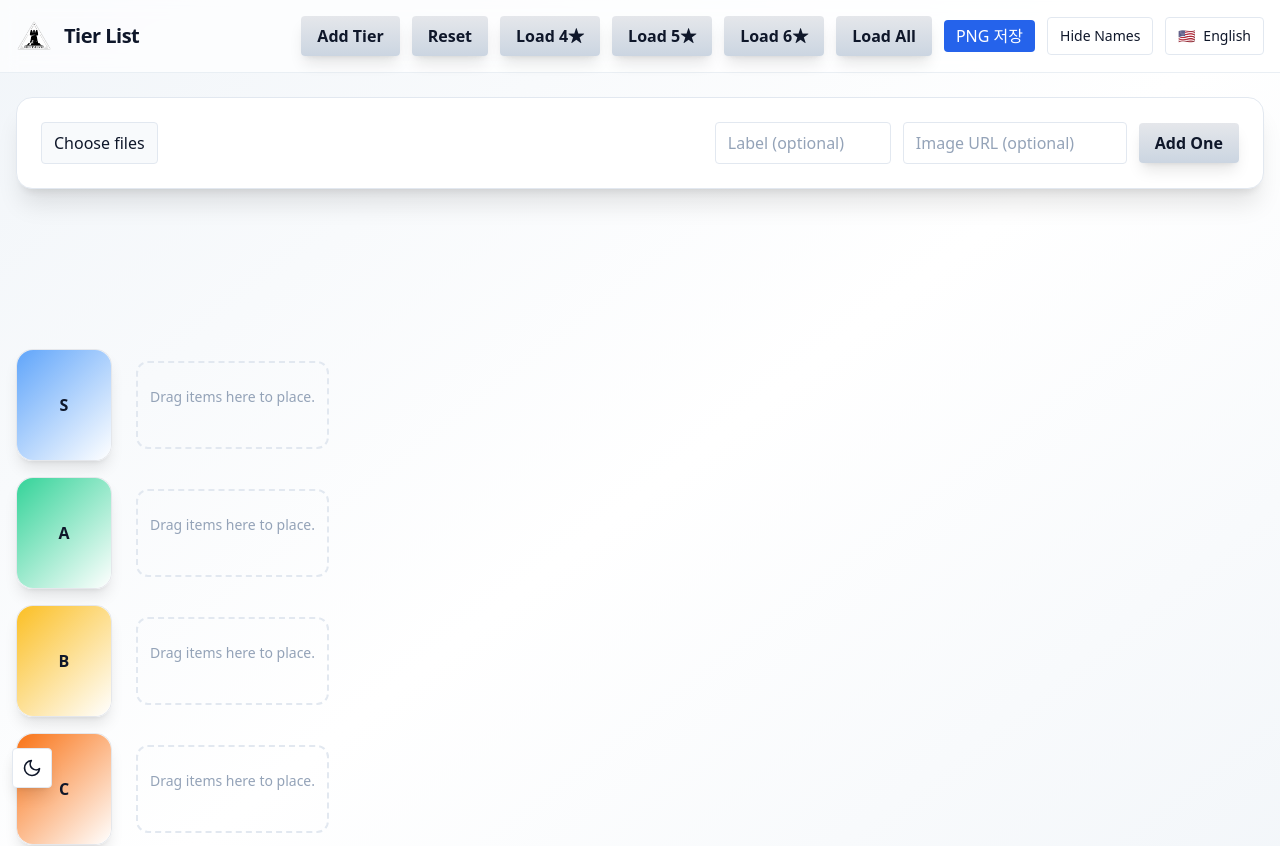
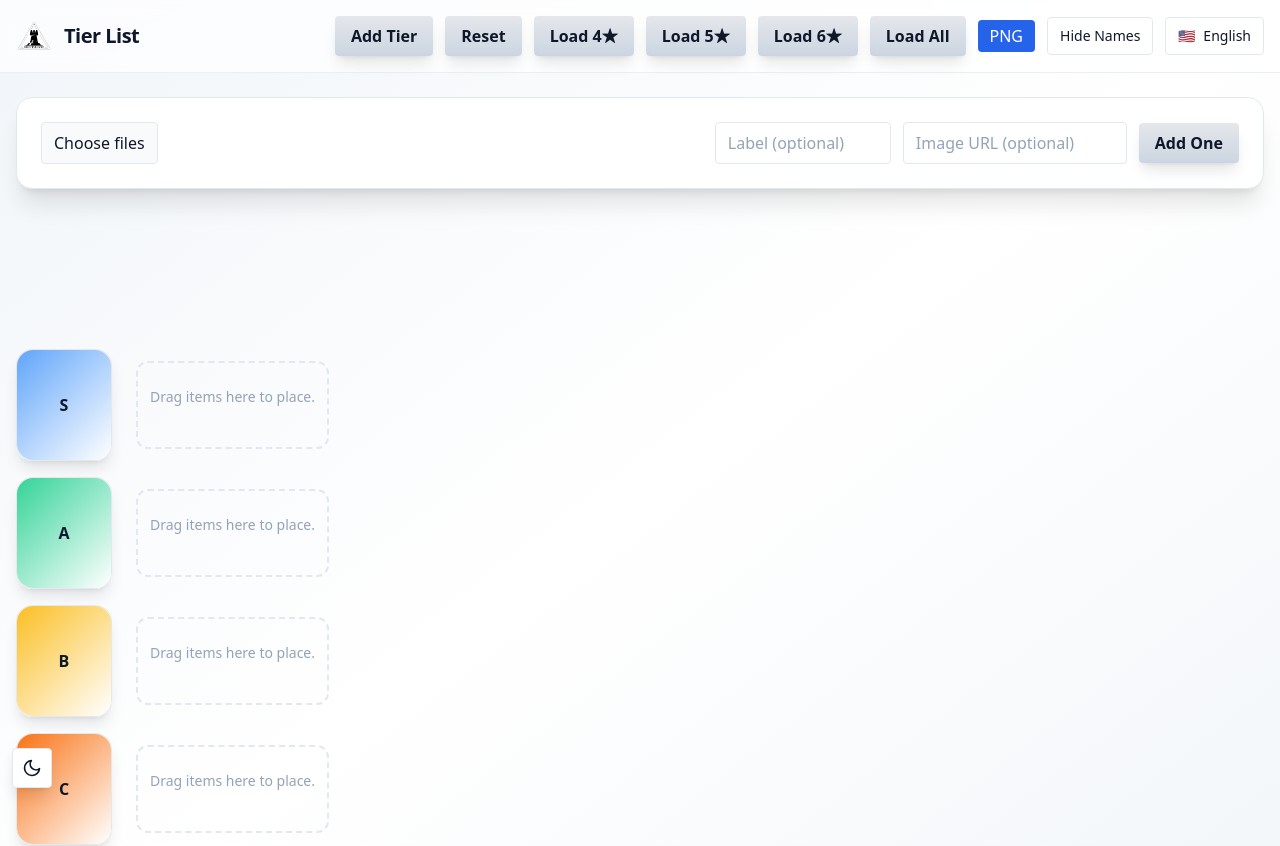
Before and after one commit to tsalthsu/TierMaker, a React (Vite) app: page / in a window 1280 px wide. Shown: the top 846 px of the page. Built offline with nearby package versions, Linux system fonts and the light colour scheme.

Commit message:
Update ExportPNG.jsx

```diff
--- a/src/components/ExportPNG.jsx
+++ b/src/components/ExportPNG.jsx
@@ -86,7 +86,7 @@ export default function ExportPNG({
       onClick={handleExport}
       className="px-3 py-1 rounded bg-blue-600 text-white hover:bg-blue-700"
     >
-      PNG 저장
+      PNG
     </button>
   );
 }
```
